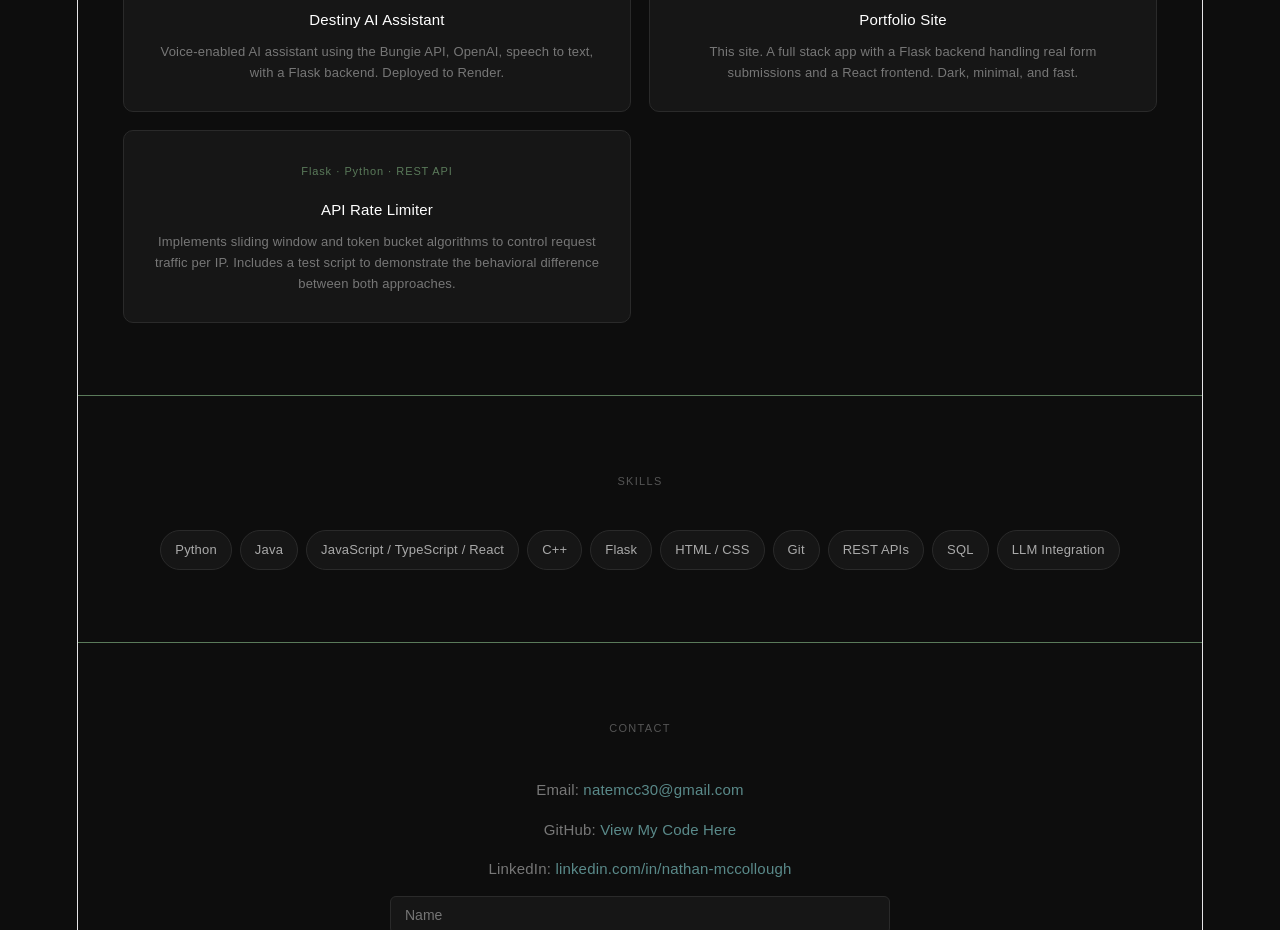
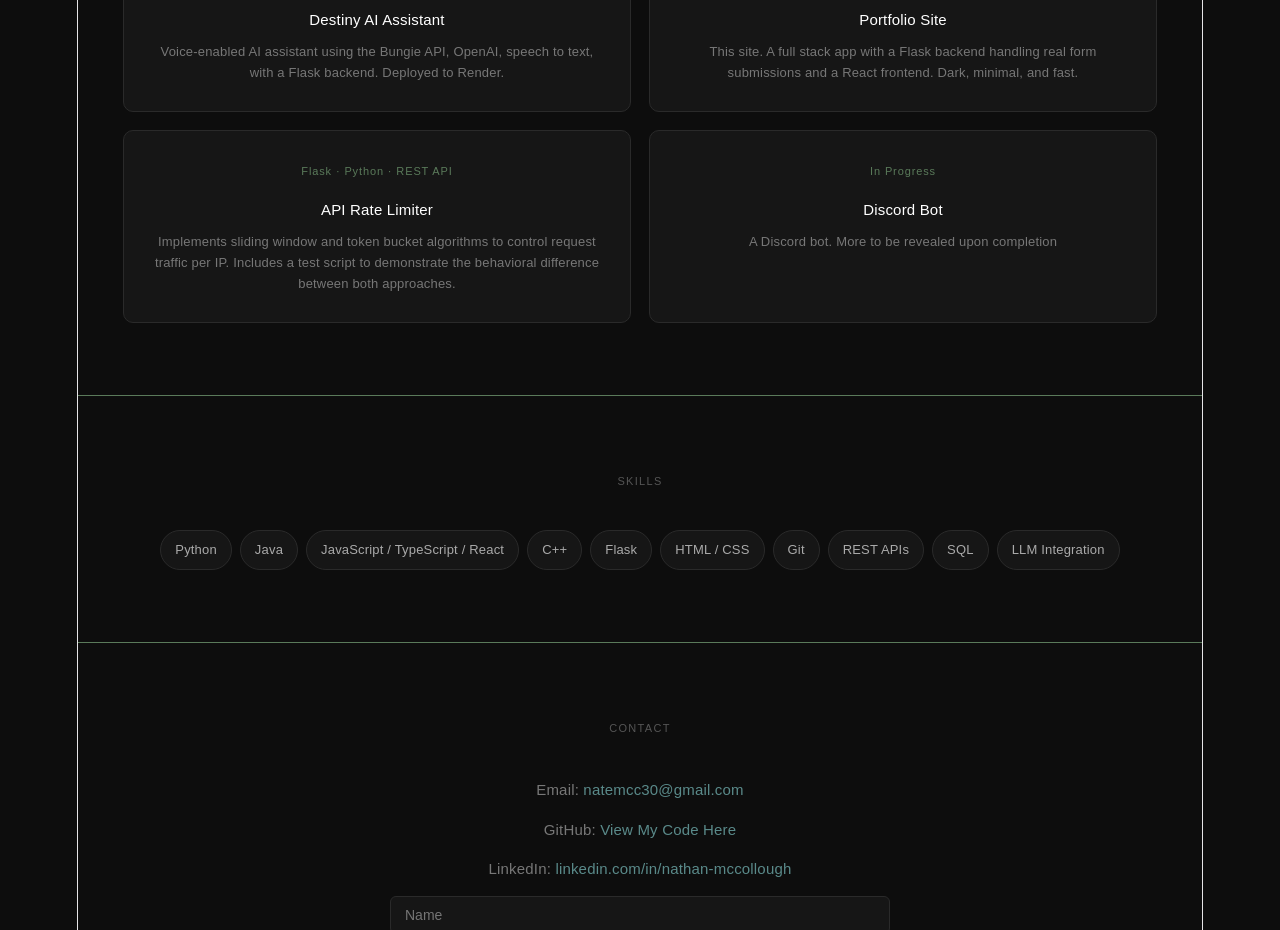
Before and after one commit to natemcc20/portfolio, a React (Vite) app in the folder frontend/: page / in a window 1280 px wide. Shown: the part 1240-2170 px from the top of the page. Built offline with nearby package versions, Linux system fonts and the light colour scheme; no server answers.

Commit message:
Added project - Discord Bot

```diff
--- a/frontend/src/components/Projects.jsx
+++ b/frontend/src/components/Projects.jsx
@@ -23,6 +23,12 @@ function Projects() {
           <p>Implements sliding window and token bucket algorithms to control request traffic per IP. Includes a test script to demonstrate the behavioral difference between both approaches.</p>
         </div>
 
+        <div className="project-card">
+          <div className="proj-tag">In Progress</div>
+          <h3>Discord Bot</h3>
+          <p>A Discord bot. More to be revealed upon completion</p>
+        </div>
+
       </div>
     </section>
   )
```
